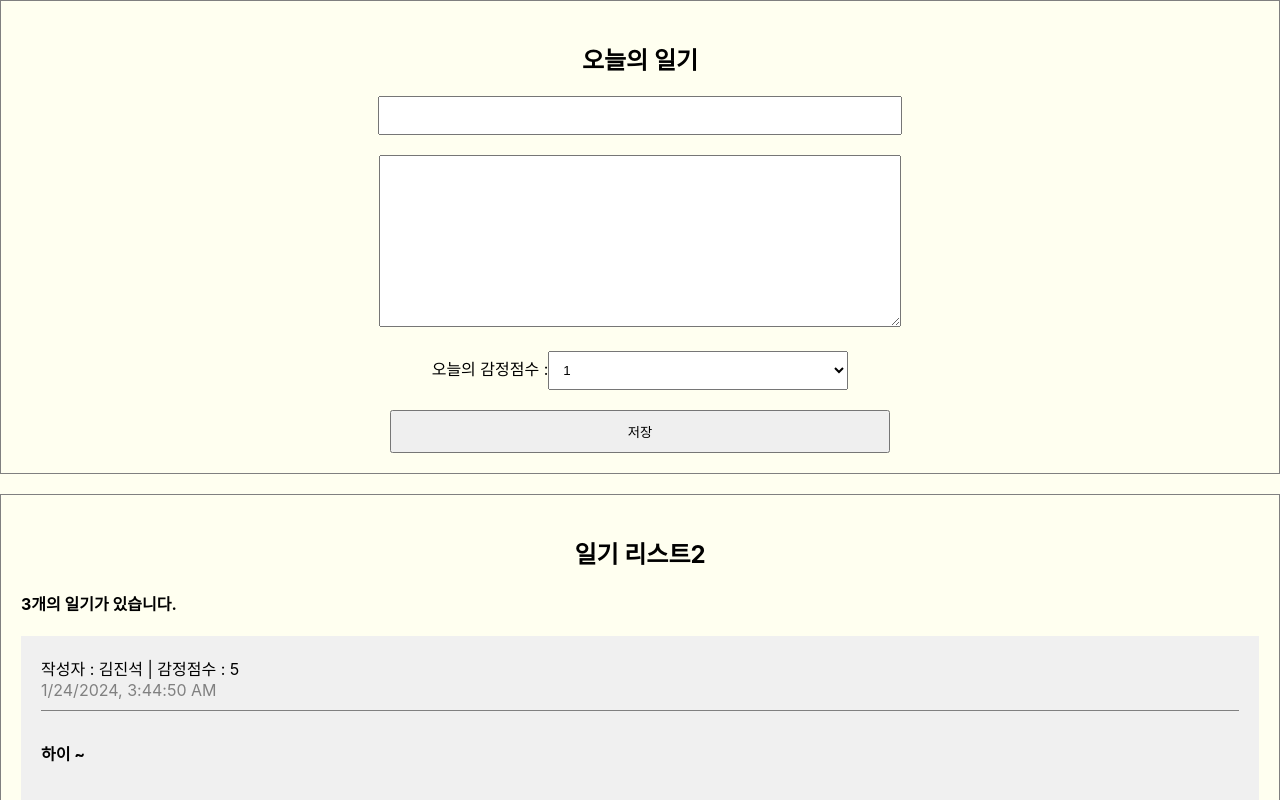
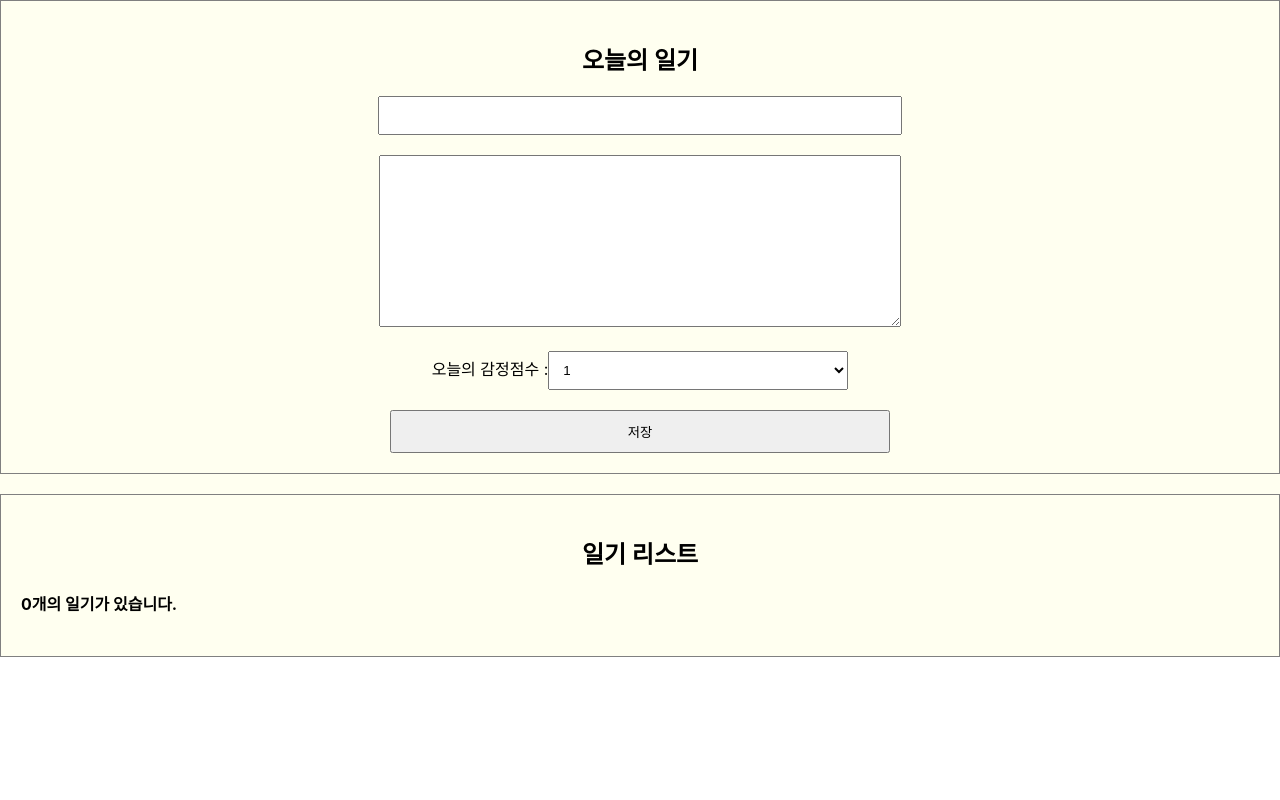
Before and after one commit to DGJSKIM/simplediary_ts, a React (Create React App) app: page / in a window 1280 px wide. Shown: the top 800 px of the page. Built offline with nearby package versions, Linux system fonts and the light colour scheme; the HTML template or start-up script is replaced by a standard one.

Commit message:
배열추가하기

```diff
--- a/src/App.tsx
+++ b/src/App.tsx
@@ -1,40 +1,56 @@
-import React from 'react';
+import React, {useRef, useState} from 'react';
 import './App.css';
 import DiaryEditor from "./DiaryEditor";
 import DiaryList from "./DiaryList";
 import Diary from "./Diary";
 
-type dummyList = Diary[];
-
-const dummyList = [
-    {
-        id:1,
-        author:"김진석",
-        content:"하이 ~",
-        emotion:5,
-        create_date : new Date().getTime()
-    },
-    {
-        id:2,
-        author:"김진석2",
-        content:"하이 ~2",
-        emotion:2,
-        create_date : new Date().getTime()
-    },
-    {
-        id:3,
-        author:"김진석3",
-        content:"하이 ~3",
-        emotion:5,
-        create_date : new Date().getTime()
-    }
-]
+// type dummyList = Diary[];
+// const dummyList = [
+//     {
+//         id:1,
+//         author:"김진석",
+//         content:"하이 ~",
+//         emotion:5,
+//         create_date : new Date().getTime()
+//     },
+//     {
+//         id:2,
+//         author:"김진석2",
+//         content:"하이 ~2",
+//         emotion:2,
+//         create_date : new Date().getTime()
+//     },
+//     {
+//         id:3,
+//         author:"김진석3",
+//         content:"하이 ~3",
+//         emotion:5,
+//         create_date : new Date().getTime()
+//     }
+// ]
 
 function App() {
+    const [data ,setData] = useState<Diary[]>([]);
+
+    const dataId = useRef(0);
+    const onCreate = (author:string, content:string, emotion:number) =>{
+        const created_date:number = new Date().getTime();
+
+        const newItem : Diary = {
+            author,
+            content,
+            emotion,
+            created_date,
+            id : dataId.current
+        }
+        dataId.current += 1;
+        setData([newItem,...data])
+    }
+
   return (
     <div className="App">
-        <DiaryEditor/>
-        <DiaryList diaryList={dummyList}/>
+        <DiaryEditor onCreate = {onCreate}/>
+        <DiaryList diaryList={data}/>
     </div>
   );
 }
--- a/src/Diary.ts
+++ b/src/Diary.ts
@@ -3,7 +3,7 @@ type Diary = {
     author: string;
     content: string;
     emotion: number;
-    create_date: number;
+    created_date: number;
 };
 
 export default Diary;
--- a/src/DiaryEditor.tsx
+++ b/src/DiaryEditor.tsx
@@ -1,9 +1,13 @@
 import React, {useRef, useState} from "react";
+interface DiaryEditorProps {
+    onCreate: (author: string, content: string, emotion: number) => void;
+}
 
-const DiaryEditor = () => {
+const DiaryEditor: React.FC<DiaryEditorProps>  = ({onCreate}) => {
 
     const authorInput = useRef<HTMLInputElement>(null);
     const contentInput = useRef<HTMLTextAreaElement>(null);
+
 
     const [state,setState] = useState({
         author : "",
@@ -23,6 +27,13 @@ const DiaryEditor = () => {
             return;
         }
         console.log(state);
+        onCreate(state.author, state.content, state.emotion);
+        // 저장 후 초기화
+        setState({
+            author: "",
+            content: "",
+            emotion: 1
+        })
         alert('저장 성공');
     }
 
--- a/src/DiaryItem.tsx
+++ b/src/DiaryItem.tsx
@@ -1,7 +1,7 @@
 import React from 'react';
 import Diary from "./Diary";
 
-const DiaryItem:React.FC<Diary> = ({author,content,create_date,emotion,id}) => {
+const DiaryItem:React.FC<Diary> = ({author,content,created_date,emotion,id}) => {
     return (
         <div className='DiaryItem'>
             <div className='info'>
@@ -9,7 +9,7 @@ const DiaryItem:React.FC<Diary> = ({author,content,create_date,emotion,id}) => {
                     작성자 : {author} | 감정점수 : {emotion}
                 </span>
                 <br/>
-                <span className="date">{new Date(create_date).toLocaleString()}</span>
+                <span className="date">{new Date(created_date).toLocaleString()}</span>
             </div>
             <div className='content'>{content}</div>
         </div>
--- a/src/DiaryList.tsx
+++ b/src/DiaryList.tsx
@@ -9,10 +9,10 @@ const DiaryList:React.FC<DiaryListProps> = ({diaryList}) => {
     console.log(diaryList);
     return (
         <div className='DiaryList'>
-            <h2>일기 리스트2</h2>
+            <h2>일기 리스트</h2>
             <h4>{diaryList.length}개의 일기가 있습니다.</h4>
             <div>
-                {diaryList.map((it, idx)=>(
+                {diaryList.map((it)=>(
                     <DiaryItem key={it.id} {...it}/>
                 ))}
             </div>
```
